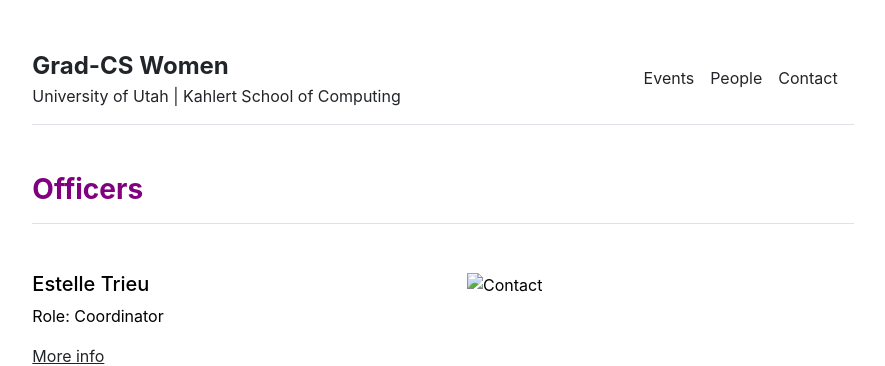
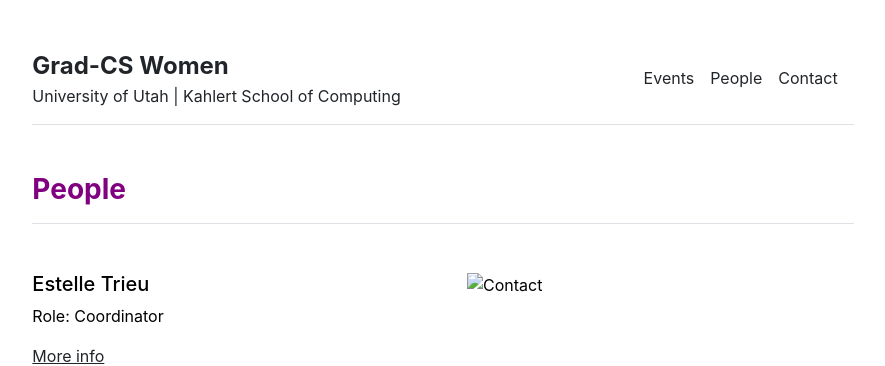
Before and after one commit to gradCSwomen-utah/gradCSwomen-utah.github.io, a Jekyll site: the page built from people.md, in a window 1280 px wide. Shown: the top 366 px of the page, without its empty margins (197-1082 px from the left). Built offline with Jekyll 4.4.1, drawn with Linux system fonts in a browser that asks for light colours.

Commit message:
Update people.html

```diff
--- a/_layouts/people.html
+++ b/_layouts/people.html
@@ -17,7 +17,7 @@
 
 {{ content }}
 
-<h3 class="fw-bold border-bottom pb-3 mb-5"><purple>Officers</purple></h3>
+<h3 class="fw-bold border-bottom pb-3 mb-5"><purple>People</purple></h3>
 {% for person in site.data.settings.people %}
 <div class="row g-5 mb-5">
   <div class="col-md-6">
```
